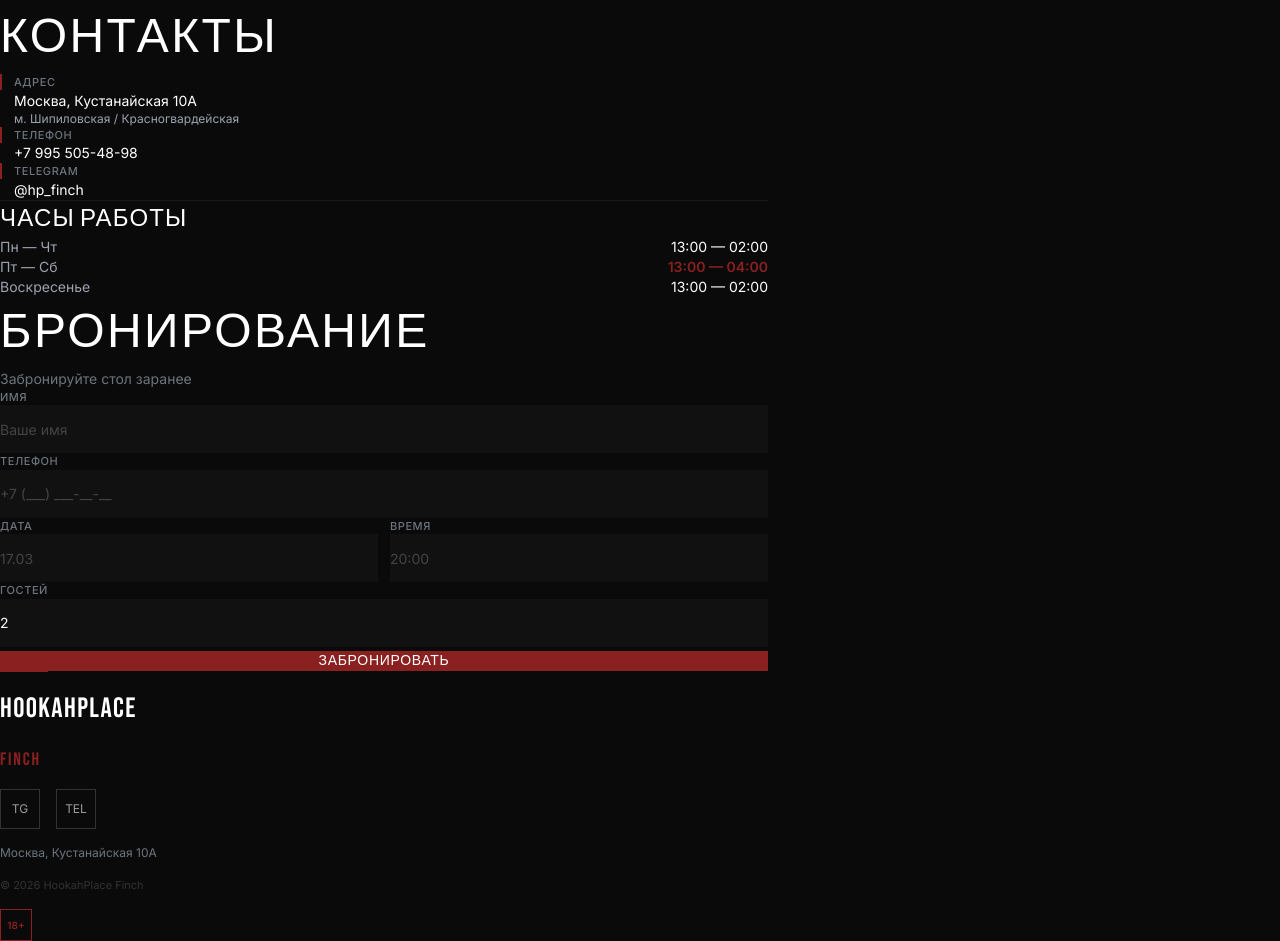
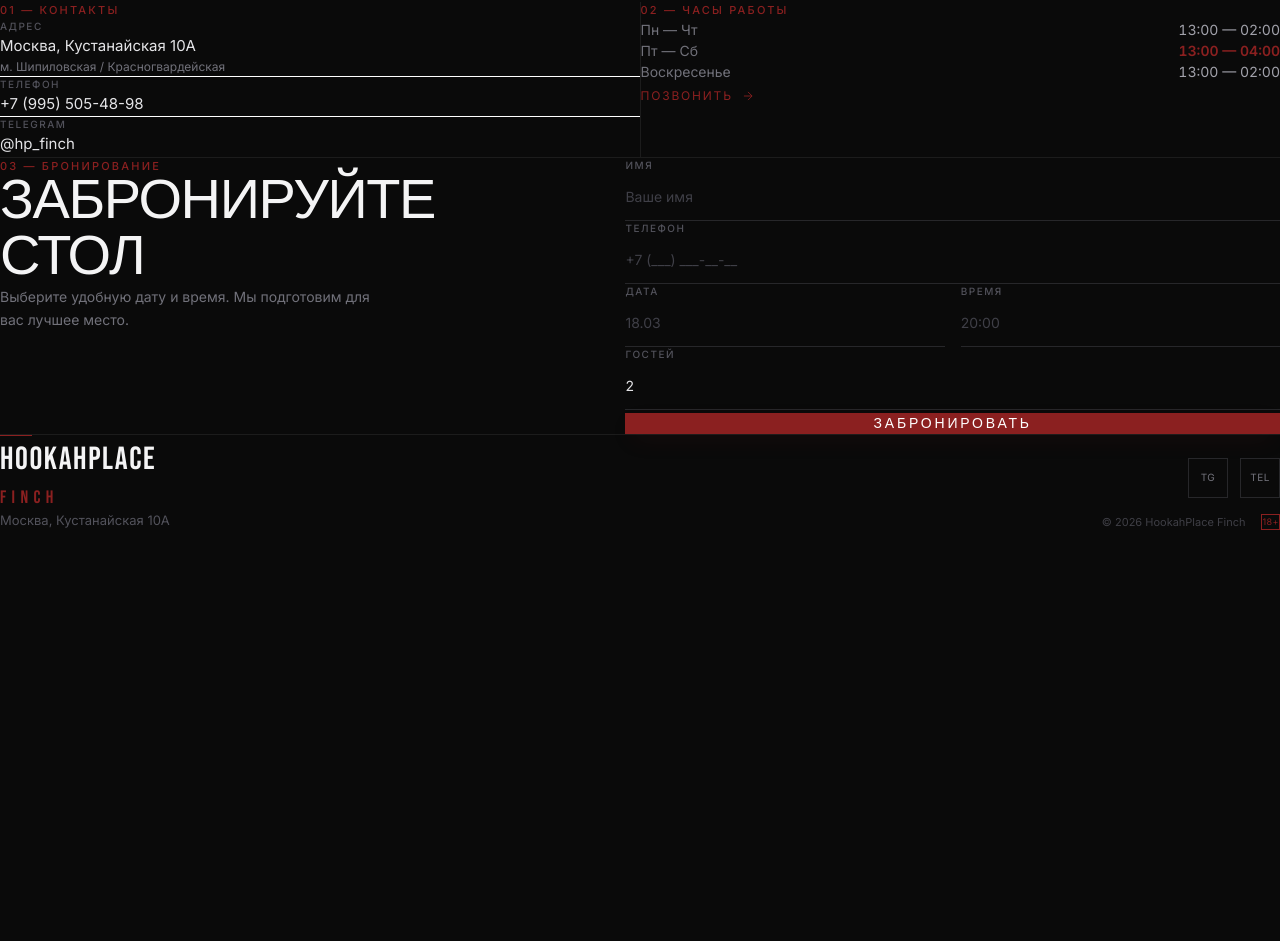
Before and after one commit to digitkok-byte/hookahplace-finch, a Next.js app: page / in a window 1280 px wide. Shown: the part 9598-10539 px from the top of the page. After the commit the page ends 10128 px from the top, so only its background shows below. Built offline with nearby package versions, Linux system fonts and the light colour scheme.

Commit message:
Apply taste-skill rules to info sections: split layout, divide-y, tactile feedback, staggered reveals
Co-Authored-By: Claude Opus 4.6 <noreply@anthropic.com>

```diff
--- a/src/app/page.tsx
+++ b/src/app/page.tsx
@@ -4,10 +4,11 @@ import { useState, useEffect, useRef } from "react";
 import ScrollHero from "@/components/ScrollHero";
 
 const ACCENT = "#8B2020";
-const MUTED = "#6C757D";
+const MUTED = "#52525B";
 const heading = "font-['Bebas_Neue',sans-serif]";
 
-function FadeIn({ children, className = "" }: { children: React.ReactNode; className?: string }) {
+/* ── FadeIn with stagger support (taste-skill: staggered orchestration) ── */
+function FadeIn({ children, className = "", delay = 0 }: { children: React.ReactNode; className?: string; delay?: number }) {
   const ref = useRef<HTMLDivElement>(null);
   const [visible, setVisible] = useState(false);
 
@@ -28,8 +29,8 @@ function FadeIn({ children, className = "" }: { children: React.ReactNode; class
       className={className}
       style={{
         opacity: visible ? 1 : 0,
-        transform: visible ? "translateY(0)" : "translateY(40px)",
-        transition: "opacity 0.8s ease-out, transform 0.8s ease-out",
+        transform: visible ? "translateY(0)" : "translateY(32px)",
+        transition: `opacity 0.7s cubic-bezier(0.16,1,0.3,1) ${delay}ms, transform 0.7s cubic-bezier(0.16,1,0.3,1) ${delay}ms`,
       }}
     >
       {children}
@@ -39,16 +40,32 @@ function FadeIn({ children, className = "" }: { children: React.ReactNode; class
 
 export default function Home() {
   return (
-    <main>
+    <main className="bg-[#0A0A0A]">
       <ScrollHero />
-      <FadeIn><Contacts /></FadeIn>
+
+      {/* Info sections — taste-skill: asymmetric split layout, divide-y instead of cards */}
+      <div className="max-w-[1400px] mx-auto px-5 md:px-12 lg:px-20">
+        <FadeIn>
+          <div className="grid grid-cols-1 md:grid-cols-[1fr_1px_1fr] gap-0 py-24">
+            <Contacts />
+            <div className="hidden md:block" style={{ background: "#1C1C1C" }} />
+            <Hours />
+          </div>
+        </FadeIn>
+
+        <div className="h-px w-full" style={{ background: "#1C1C1C" }} />
+
         <FadeIn><Booking /></FadeIn>
+
+        <div className="h-px w-full" style={{ background: "#1C1C1C" }} />
+
         <FadeIn><Footer /></FadeIn>
+      </div>
     </main>
   );
 }
 
-/* ─── CONTACTS ─── */
+/* ─── CONTACTS — taste-skill: divide-y grouping, no cards ─── */
 function Contacts() {
   const items = [
     {
@@ -56,10 +73,37 @@ function Contacts() {
       value: "Москва, Кустанайская 10А",
       sub: "м. Шипиловская / Красногвардейская",
     },
-    { label: "ТЕЛЕФОН", value: "+7 995 505-48-98" },
+    { label: "ТЕЛЕФОН", value: "+7 (995) 505-48-98" },
     { label: "TELEGRAM", value: "@hp_finch" },
   ];
 
+  return (
+    <div className="pr-0 md:pr-12 lg:pr-16">
+      <p className="text-[11px] tracking-[0.2em] font-medium mb-8" style={{ color: ACCENT }}>
+        01 — КОНТАКТЫ
+      </p>
+
+      <div className="divide-y" style={{ borderColor: "#1C1C1C" }}>
+        {items.map((item, i) => (
+          <FadeIn key={item.label} delay={i * 100}>
+            <div className="py-5 first:pt-0">
+              <p className="text-[10px] tracking-[0.15em] font-medium mb-2" style={{ color: MUTED }}>
+                {item.label}
+              </p>
+              <p className="text-[15px] text-zinc-200 leading-relaxed">{item.value}</p>
+              {item.sub && (
+                <p className="text-[12px] mt-1" style={{ color: "#71717A" }}>{item.sub}</p>
+              )}
+            </div>
+          </FadeIn>
+        ))}
+      </div>
+    </div>
+  );
+}
+
+/* ─── HOURS — taste-skill: separated into own column ─── */
+function Hours() {
   const hours = [
     { day: "Пн — Чт", time: "13:00 — 02:00" },
     { day: "Пт — Сб", time: "13:00 — 04:00", accent: true },
@@ -67,49 +111,48 @@ function Contacts() {
   ];
 
   return (
-    <section className="px-5 py-20 md:px-12 max-w-3xl">
-      <h2 className={`${heading} text-[36px] md:text-[48px] tracking-wider mb-10`}>
-        КОНТАКТЫ
-      </h2>
+    <div className="pl-0 md:pl-12 lg:pl-16 mt-12 md:mt-0">
+      <p className="text-[11px] tracking-[0.2em] font-medium mb-8" style={{ color: ACCENT }}>
+        02 — ЧАСЫ РАБОТЫ
+      </p>
 
-      <div className="space-y-5 mb-12">
-        {items.map((item) => (
-          <div key={item.label} className="flex gap-3">
-            <div className="w-[2px] shrink-0 mt-1" style={{ background: ACCENT, height: 16 }} />
-            <div>
-              <p className="text-[11px] tracking-wider font-medium mb-1" style={{ color: MUTED }}>
-                {item.label}
-              </p>
-              <p className="text-sm">{item.value}</p>
-              {item.sub && (
-                <p className="text-xs mt-0.5" style={{ color: "#9CA3AF" }}>{item.sub}</p>
-              )}
-            </div>
-          </div>
-        ))}
-      </div>
-
-      <div className="h-px w-full mb-8" style={{ background: "#1A1A1A" }} />
-
-      <h3 className={`${heading} text-[24px] tracking-wider mb-4`}>ЧАСЫ РАБОТЫ</h3>
-      <div className="space-y-2">
-        {hours.map((h) => (
-          <div key={h.day} className="flex justify-between text-sm">
-            <span style={{ color: "#9CA3AF" }}>{h.day}</span>
+      <div className="space-y-4">
+        {hours.map((h, i) => (
+          <FadeIn key={h.day} delay={i * 120}>
+            <div className="flex justify-between items-baseline">
+              <span className="text-[14px]" style={{ color: "#71717A" }}>{h.day}</span>
               <span
-              className={h.accent ? "font-semibold" : ""}
-              style={h.accent ? { color: ACCENT } : {}}
+                className="text-[14px] tabular-nums"
+                style={{
+                  color: h.accent ? ACCENT : "#A1A1AA",
+                  fontWeight: h.accent ? 600 : 400,
+                }}
               >
                 {h.time}
               </span>
             </div>
+          </FadeIn>
         ))}
       </div>
-    </section>
+
+      {/* taste-skill: tactile CTA */}
+      <FadeIn delay={400}>
+        <a
+          href="tel:+79955054898"
+          className="inline-flex items-center gap-2 mt-10 text-[12px] tracking-[0.15em] transition-all duration-300 hover:gap-3"
+          style={{ color: ACCENT }}
+        >
+          <span>ПОЗВОНИТЬ</span>
+          <svg width="14" height="14" viewBox="0 0 24 24" fill="none" stroke="currentColor" strokeWidth="1.5">
+            <path d="M5 12h14M12 5l7 7-7 7" />
+          </svg>
+        </a>
+      </FadeIn>
+    </div>
   );
 }
 
-/* ─── BOOKING ─── */
+/* ─── BOOKING — taste-skill: label above input, gap-2, tinted shadows ─── */
 function Booking() {
   const [form, setForm] = useState({
     name: "",
@@ -118,48 +161,67 @@ function Booking() {
     time: "",
     guests: "2",
   });
+  const [submitted, setSubmitted] = useState(false);
 
   return (
-    <section id="booking" className="px-5 py-20 md:px-12 max-w-3xl">
-      <h2 className={`${heading} text-[36px] md:text-[48px] tracking-wider mb-3`}>
-        БРОНИРОВАНИЕ
+    <section id="booking" className="py-24">
+      <div className="grid grid-cols-1 md:grid-cols-[1fr_1.2fr] gap-12 md:gap-20">
+        {/* Left — heading */}
+        <div>
+          <p className="text-[11px] tracking-[0.2em] font-medium mb-4" style={{ color: ACCENT }}>
+            03 — БРОНИРОВАНИЕ
+          </p>
+          <h2 className={`${heading} text-[40px] md:text-[56px] tracking-tight leading-none text-zinc-100 mb-4`}>
+            ЗАБРОНИРУЙТЕ СТОЛ
           </h2>
-      <p className="text-sm mb-8" style={{ color: MUTED }}>
-        Забронируйте стол заранее
+          <p className="text-[14px] leading-relaxed max-w-[45ch]" style={{ color: "#71717A" }}>
+            Выберите удобную дату и время. Мы подготовим для вас лучшее место.
           </p>
+        </div>
 
+        {/* Right — form */}
         <div className="space-y-5">
           <Field label="ИМЯ" value={form.name} placeholder="Ваше имя" onChange={(v) => setForm({ ...form, name: v })} />
           <Field label="ТЕЛЕФОН" value={form.phone} placeholder="+7 (___) ___-__-__" onChange={(v) => setForm({ ...form, phone: v })} />
-        <div className="grid grid-cols-2 gap-3">
-          <Field label="ДАТА" value={form.date} placeholder="17.03" onChange={(v) => setForm({ ...form, date: v })} />
+          <div className="grid grid-cols-2 gap-4">
+            <Field label="ДАТА" value={form.date} placeholder="18.03" onChange={(v) => setForm({ ...form, date: v })} />
             <Field label="ВРЕМЯ" value={form.time} placeholder="20:00" onChange={(v) => setForm({ ...form, time: v })} />
           </div>
           <Field label="ГОСТЕЙ" value={form.guests} placeholder="2" onChange={(v) => setForm({ ...form, guests: v })} />
+
+          {/* taste-skill: tactile feedback on :active */}
+          <button
+            onClick={() => setSubmitted(true)}
+            className={`${heading} w-full mt-4 py-4 text-[14px] tracking-[0.2em] text-white transition-all duration-300 active:scale-[0.98] active:-translate-y-[1px]`}
+            style={{
+              background: submitted ? "#1C1C1C" : ACCENT,
+              boxShadow: submitted ? "none" : "0 8px 24px -8px rgba(139,32,32,0.3)",
+            }}
+          >
+            {submitted ? "ОТПРАВЛЕНО" : "ЗАБРОНИРОВАТЬ"}
+          </button>
         </div>
-
-      <button
-        className={`${heading} w-full mt-8 py-4 text-sm tracking-wider text-white transition-opacity hover:opacity-80`}
-        style={{ background: ACCENT }}
-      >
-        ЗАБРОНИРОВАТЬ
-      </button>
+      </div>
     </section>
   );
 }
 
+/* taste-skill: label above input, structured gap-2 */
 function Field({
   label, value, placeholder, onChange,
 }: {
   label: string; value: string; placeholder: string; onChange: (v: string) => void;
 }) {
   return (
-    <div>
-      <label className="block text-[11px] tracking-wider font-medium mb-1.5" style={{ color: MUTED }}>
+    <div className="space-y-2">
+      <label className="block text-[10px] tracking-[0.15em] font-medium" style={{ color: MUTED }}>
         {label}
       </label>
       <input
-        className="w-full h-12 px-4 bg-[#111] text-sm text-white placeholder:text-[#444] outline-none border-none focus:ring-1 focus:ring-[#B40000]"
+        className="w-full h-12 px-4 bg-transparent text-[14px] text-zinc-200 placeholder:text-zinc-700 outline-none transition-all duration-300 focus:border-[#B40000]"
+        style={{
+          borderBottom: "1px solid #27272A",
+        }}
         value={value}
         placeholder={placeholder}
         onChange={(e) => onChange(e.target.value)}
@@ -168,15 +230,21 @@ function Field({
   );
 }
 
-/* ─── FOOTER ─── */
+/* ─── FOOTER — taste-skill: clean spacing, no card boxes ─── */
 function Footer() {
   return (
-    <footer className="px-5 py-16 md:px-12 flex flex-col items-start gap-4">
-      <div className="h-px w-12 mb-2" style={{ background: ACCENT }} />
-      <h3 className={`${heading} text-[28px] tracking-wider`}>HOOKAHPLACE</h3>
-      <p className={`${heading} text-[18px] tracking-widest`} style={{ color: ACCENT }}>FINCH</p>
+    <footer className="py-20 flex flex-col md:flex-row md:justify-between md:items-end gap-10">
+      {/* Left */}
+      <div>
+        <div className="w-8 h-px mb-6" style={{ background: ACCENT }} />
+        <h3 className={`${heading} text-[32px] tracking-wider text-zinc-100`}>HOOKAHPLACE</h3>
+        <p className={`${heading} text-[18px] tracking-[0.3em] mt-1`} style={{ color: ACCENT }}>FINCH</p>
+        <p className="text-[13px] mt-4" style={{ color: "#52525B" }}>Москва, Кустанайская 10А</p>
+      </div>
 
-      <div className="flex gap-4 mt-2">
+      {/* Right */}
+      <div className="flex flex-col items-start md:items-end gap-4">
+        <div className="flex gap-3">
           {[
             { label: "TG", href: "https://t.me/hp_finch" },
             { label: "TEL", href: "tel:+79955054898" },
@@ -184,20 +252,36 @@ function Footer() {
             <a
               key={s.label}
               href={s.href}
-            className="w-10 h-10 flex items-center justify-center border border-[#333] hover:border-[#B40000] transition-colors text-xs text-white/60"
+              className="w-10 h-10 flex items-center justify-center text-[10px] tracking-wider transition-all duration-300 active:scale-[0.96]"
+              style={{
+                border: "1px solid #27272A",
+                color: "#71717A",
+              }}
+              onMouseEnter={(e) => {
+                e.currentTarget.style.borderColor = ACCENT;
+                e.currentTarget.style.color = ACCENT;
+              }}
+              onMouseLeave={(e) => {
+                e.currentTarget.style.borderColor = "#27272A";
+                e.currentTarget.style.color = "#71717A";
+              }}
             >
               {s.label}
             </a>
           ))}
         </div>
 
-      <p className="text-xs mt-4" style={{ color: MUTED }}>Москва, Кустанайская 10А</p>
-      <p className="text-[11px]" style={{ color: "#333" }}>© 2026 HookahPlace Finch</p>
-      <div
-        className="w-8 h-8 flex items-center justify-center text-[10px] font-semibold mt-1"
+        <div className="flex items-center gap-4">
+          <span className="text-[11px]" style={{ color: "#3F3F46" }}>
+            © 2026 HookahPlace Finch
+          </span>
+          <span
+            className="text-[9px] tracking-wider px-2 py-1"
             style={{ border: `1px solid ${ACCENT}`, color: ACCENT }}
           >
             18+
+          </span>
+        </div>
       </div>
     </footer>
   );
```
Lines whose indentation alone changed are shown as unchanged.
